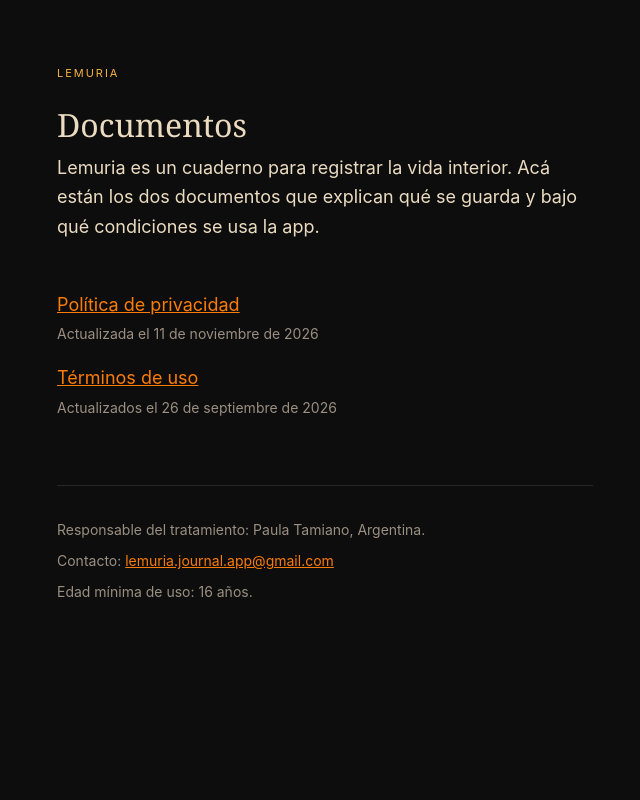
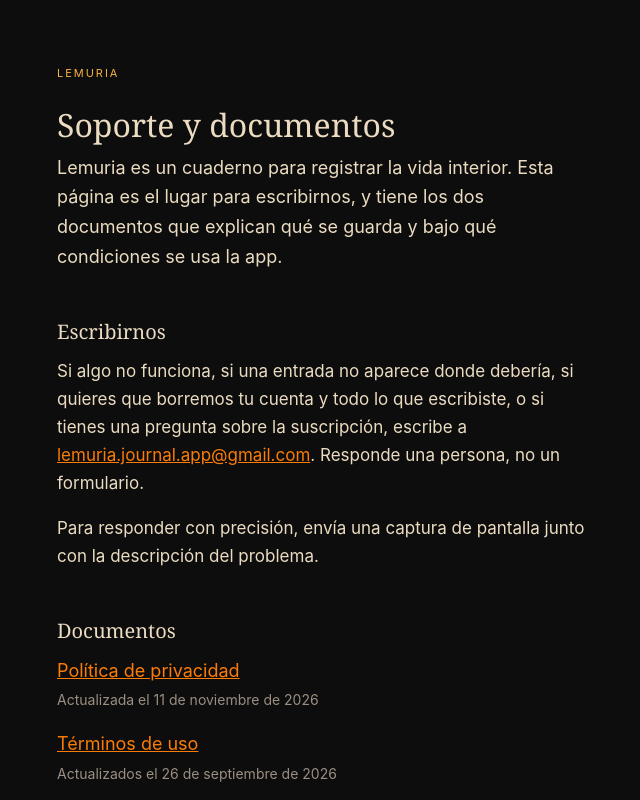
Before and after one commit to paulatamiano-dotcom/lemuria-legales, a plain HTML site: page index.html in a window 1280 px wide. Shown: the top 800 px of the page, without its empty margins (315-955 px from the left). Drawn offline with Linux system fonts and the light colour scheme.

Commit message:
Actualizar las páginas legales

```diff
--- a/index.html
+++ b/index.html
@@ -4,7 +4,7 @@
 <meta charset="utf-8">
 <meta name="viewport" content="width=device-width, initial-scale=1">
 <title>Lemuria</title>
-<meta name="description" content="Documentos legales de Lemuria: política de privacidad y términos de uso.">
+<meta name="description" content="Soporte y documentos legales de Lemuria: cómo escribirnos, política de privacidad y términos de uso.">
 <style>
 :root { color-scheme: dark; }
 * { box-sizing: border-box; }
@@ -48,8 +48,14 @@ nav a { font-size: 18px; }
 <body>
 <main>
   <p class="eyebrow">Lemuria</p>
-  <h1>Documentos</h1>
-  <p class="intro">Lemuria es un cuaderno para registrar la vida interior. Acá están los dos documentos que explican qué se guarda y bajo qué condiciones se usa la app.</p>
+  <h1>Soporte y documentos</h1>
+  <p class="intro">Lemuria es un cuaderno para registrar la vida interior. Esta página es el lugar para escribirnos, y tiene los dos documentos que explican qué se guarda y bajo qué condiciones se usa la app.</p>
+
+  <h2>Escribirnos</h2>
+  <p>Si algo no funciona, si una entrada no aparece donde debería, si quieres que borremos tu cuenta y todo lo que escribiste, o si tienes una pregunta sobre la suscripción, escribe a <a href="mailto:lemuria.journal.app@gmail.com">lemuria.journal.app@gmail.com</a>. Responde una persona, no un formulario.</p>
+  <p>Para responder con precisión, envía una captura de pantalla junto con la descripción del problema.</p>
+
+  <h2>Documentos</h2>
   <nav>
     <ul>
       <li><a href="./privacidad.html">Política de privacidad</a><br><span class="vigencia">Actualizada el 11 de noviembre de 2026</span></li>
```
